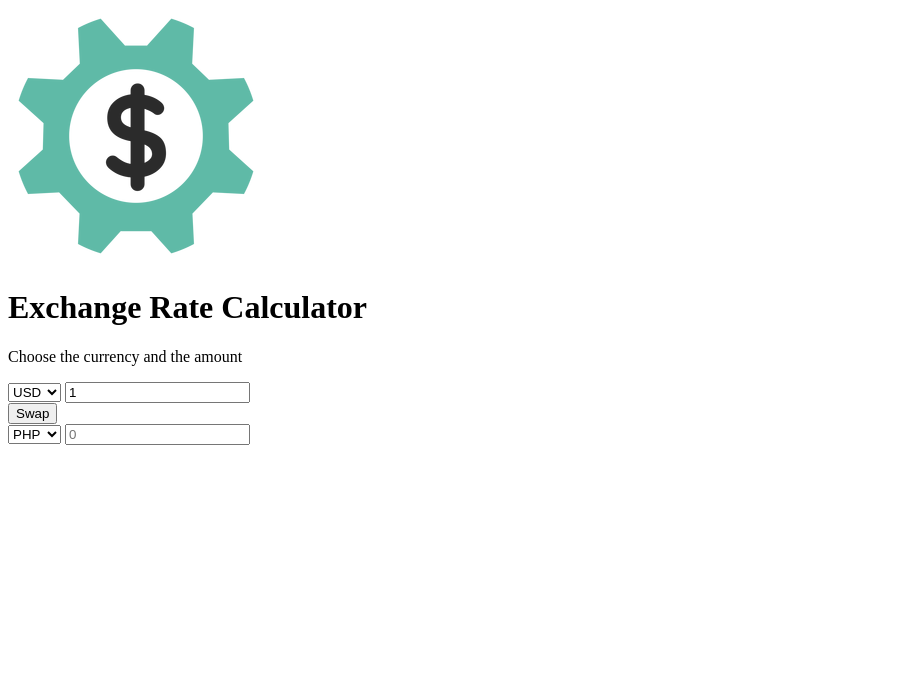
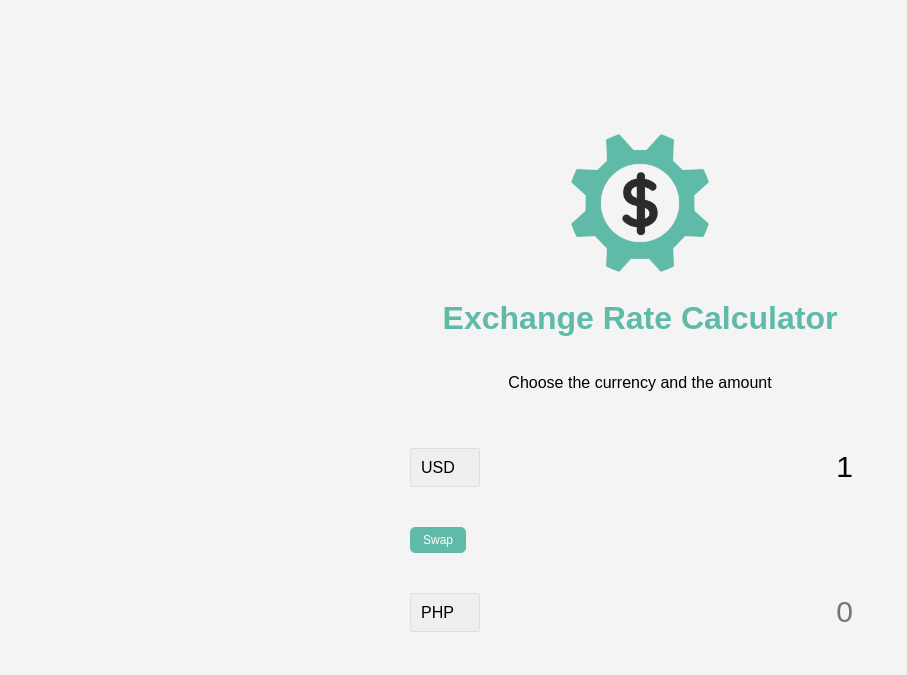
Before and after one commit to goldreb/exchange-rate-calculator, a plain HTML site: page index.html in a window 1280 px wide. Shown: the whole page, without its empty margins (0-907 px from the left). Drawn offline with Linux system fonts and the light colour scheme.

Commit message:
added style

```diff
--- a/css/style.css
+++ b/css/style.css
@@ -0,0 +1,90 @@
+:root {
+  --primary-color: #5fbaa7;
+}
+
+* {
+  box-sizing: border-box;
+}
+
+body {
+  background-color: #f4f4f4;
+  font-family: Arial, Helvetica, sans-serif;
+  display: flex;
+  flex-direction: column;
+  align-items: center;
+  justify-content: center;
+  height: 100vh;
+  margin: 0;
+  padding: 20px;
+}
+
+h1 {
+  color: var(--primary-color);
+}
+
+p {
+  text-align: center;
+}
+
+.btn {
+  color: #fff;
+  background: var(--primary-color);
+  cursor: pointer;
+  font-size: 12px;
+  padding: 5px 12px;
+  border-radius: 5px;
+  border: 1px solid var(--primary-color);
+}
+
+img {
+  width: 150px;
+}
+
+.currency {
+  padding: 40px 0;
+  display: flex;
+  align-items: center;
+  justify-content: space-between;
+}
+
+.currency select {
+  padding: 10px 20px 10px 10px;
+  -moz-appearance: none;
+  -webkit-appearance: none;
+  appearance: none;
+  border: 1px solid #dedede;
+  font-size: 16px;
+  border-radius: 2px;
+}
+
+.currency input {
+  border: 0;
+  background: transparent;
+  font-size: 30px;
+  text-align: right;
+}
+
+.swap-rate-container {
+  display: flex;
+  align-items: center;
+  justify-content: space-between;
+}
+
+.rate {
+  color: var(--primary-color);
+  font-size: 14px;
+  padding: 0 10px;
+}
+
+select:focus,
+input:focus,
+button:focus {
+  outline: 0;
+}
+
+@media (max-width: 600px) {
+    .currency input {
+        width: 200px;
+    }
+
+}
```
Also changed, not shown: index.html (+4 -2 lines).
